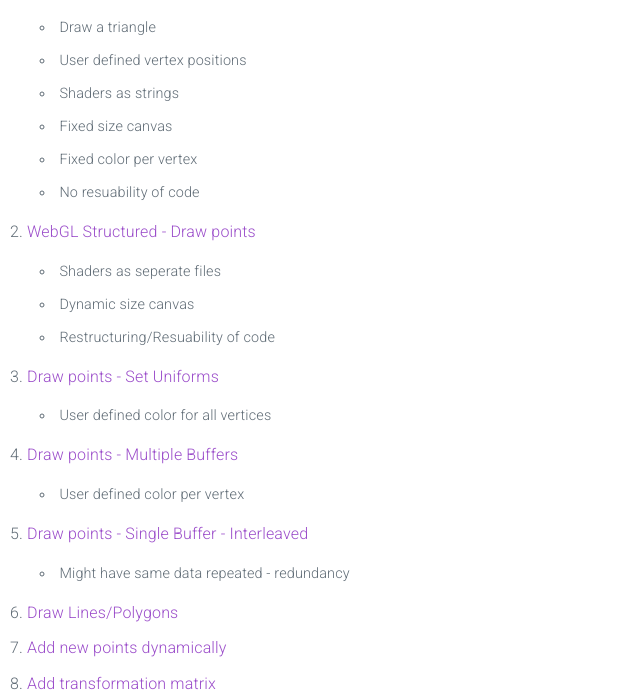
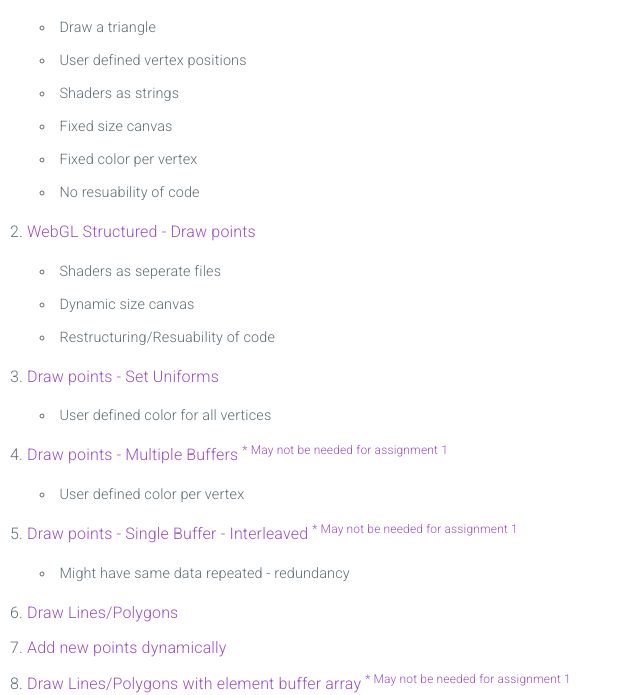
Before and after one commit to thesandx/graphics_demo, a website: page index.html in a window 1280 px wide. Shown: the part 110-805 px from the top of the page, without its empty margins (0-640 px from the left). Drawn offline with nearby package versions, Linux system fonts and the light colour scheme.

Commit message:
Add note for not required examples for now

```diff
--- a/index.html
+++ b/index.html
@@ -43,12 +43,13 @@
 			<li>User defined color for all vertices</li>
 		</ul>
 
-		<li> <a href="./src/webGL/example4/">Draw points - Multiple Buffers </a> </li>
+		<li> <a href="./src/webGL/example4/">Draw points - Multiple Buffers <sup>* May not be needed for assignment 1</sup></a> </li>
+
 		<ul>
 			<li>User defined color per vertex</li>
 		</ul>
 
-		<li> <a href="./src/webGL/example5/">Draw points - Single Buffer - Interleaved </a> </li>
+		<li> <a href="./src/webGL/example5/">Draw points - Single Buffer - Interleaved <sup>* May not be needed for assignment 1</sup> </a> </li>
 		<ul>
 			<li>Might have same data repeated - redundancy</li>
 		</ul>
@@ -57,10 +58,10 @@
 
 		<li> <a href="./src/webGL/example7/">Add new points dynamically </a> </li>
 
-		<!-- <li> <a href="./src/webGL/example8/">Draw Lines/Polygons with element buffer array </a> </li>
+		<li> <a href="./src/webGL/example8/">Draw Lines/Polygons with element buffer array <sup>* May not be needed for assignment 1</sup> </a> </li>
 		<ul>
 			<li>Efficient storage of data, removes redundant data.</li>
-		</ul> -->
+		</ul>
 
 		<li> <a href="./src/webGL/example9/">Add transformation matrix </a> </li>
 		<ul>
```
